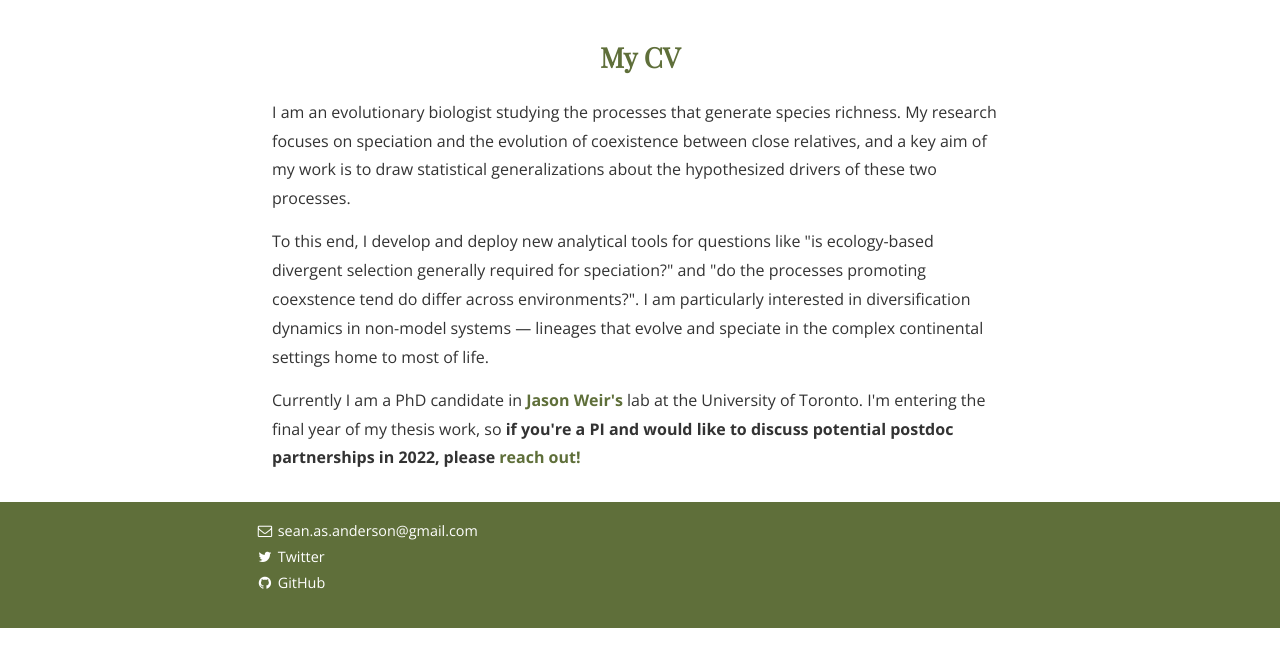
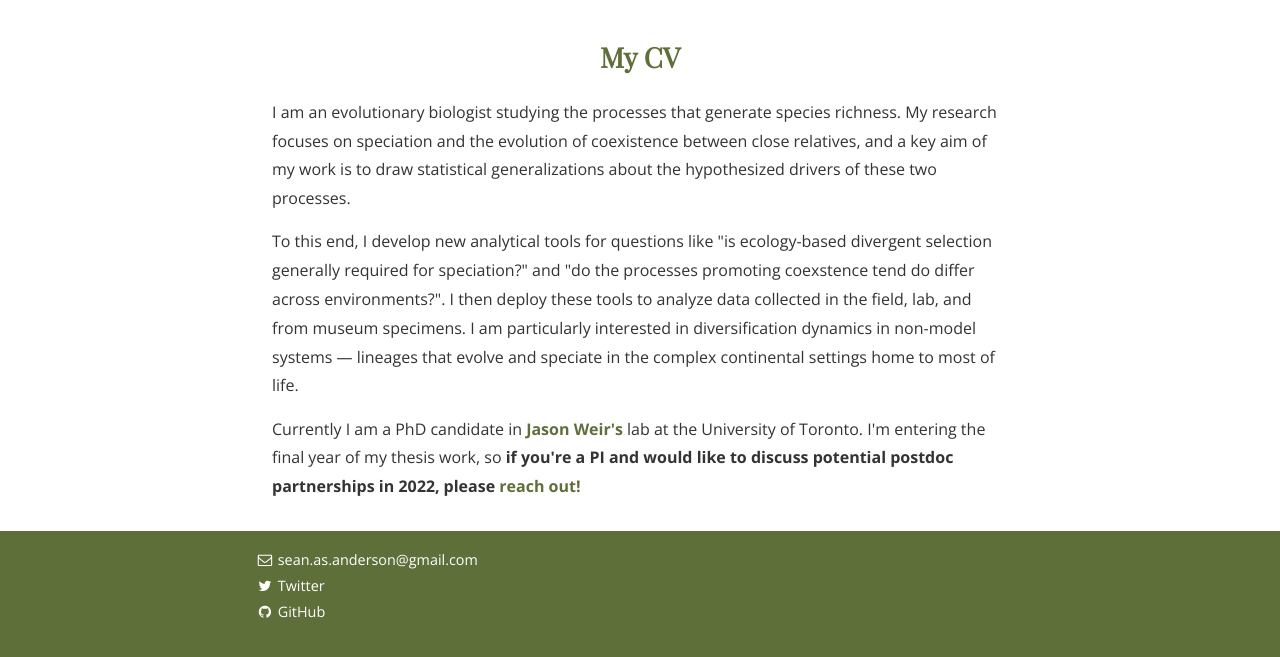
Before and after one commit to SeanASAnderson/SeanASAnderson.github.io, a Jekyll site: the page built from index.html, in a window 1280 px wide and 1113 px high. Shown: the part 456-1113 px from the top of the window. Built offline with Jekyll 4.4.1, drawn with Linux system fonts in a browser that asks for light colours; nearby versions of some CDN libraries; some web fonts are replaced; the list of posts is cut into pages by our own code.

Commit message:
field note in intro blurb

```diff
--- a/index.html
+++ b/index.html
@@ -48,7 +48,7 @@
   <h2> <center><a href="https://github.com/SeanASAnderson/CV/blob/main/AndersonSean.CV.2021.pdf">My CV </a></center></h2>
   <!--<h1> <center> Welcome! </center> </h1>-->
   <p> I am an evolutionary biologist studying the processes that generate species richness. My research focuses on speciation and the evolution of coexistence between close relatives, and a key aim of my work is to draw statistical generalizations about the hypothesized drivers of these two processes. </p>
-  <p> To this end, I develop and deploy new analytical tools for questions like "is ecology-based divergent selection generally required for speciation?" and "do the processes promoting coexstence tend do differ across environments?". I am particularly interested in diversification dynamics in non-model systems <span>&#8212;</span> lineages that evolve and speciate in the complex continental settings home to most of life. </p>
+  <p> To this end, I develop new analytical tools for questions like "is ecology-based divergent selection generally required for speciation?" and "do the processes promoting coexstence tend do differ across environments?". I then deploy these tools to analyze data collected in the field, lab, and from museum specimens. I am particularly interested in diversification dynamics in non-model systems <span>&#8212;</span> lineages that evolve and speciate in the complex continental settings home to most of life. </p>
   <p> Currently I am a PhD candidate in <a href="https://www.utsc.utoronto.ca/~jweir"/> <b>Jason Weir's </a> </b> lab at the University of Toronto. I'm entering the final year of my thesis work, so <b> if you're a PI and would like to discuss potential postdoc partnerships in 2022, please <a href="mailto:sean.as.anderson@gmail.com">reach out!</a></b> </p>
 
   </body>
```
